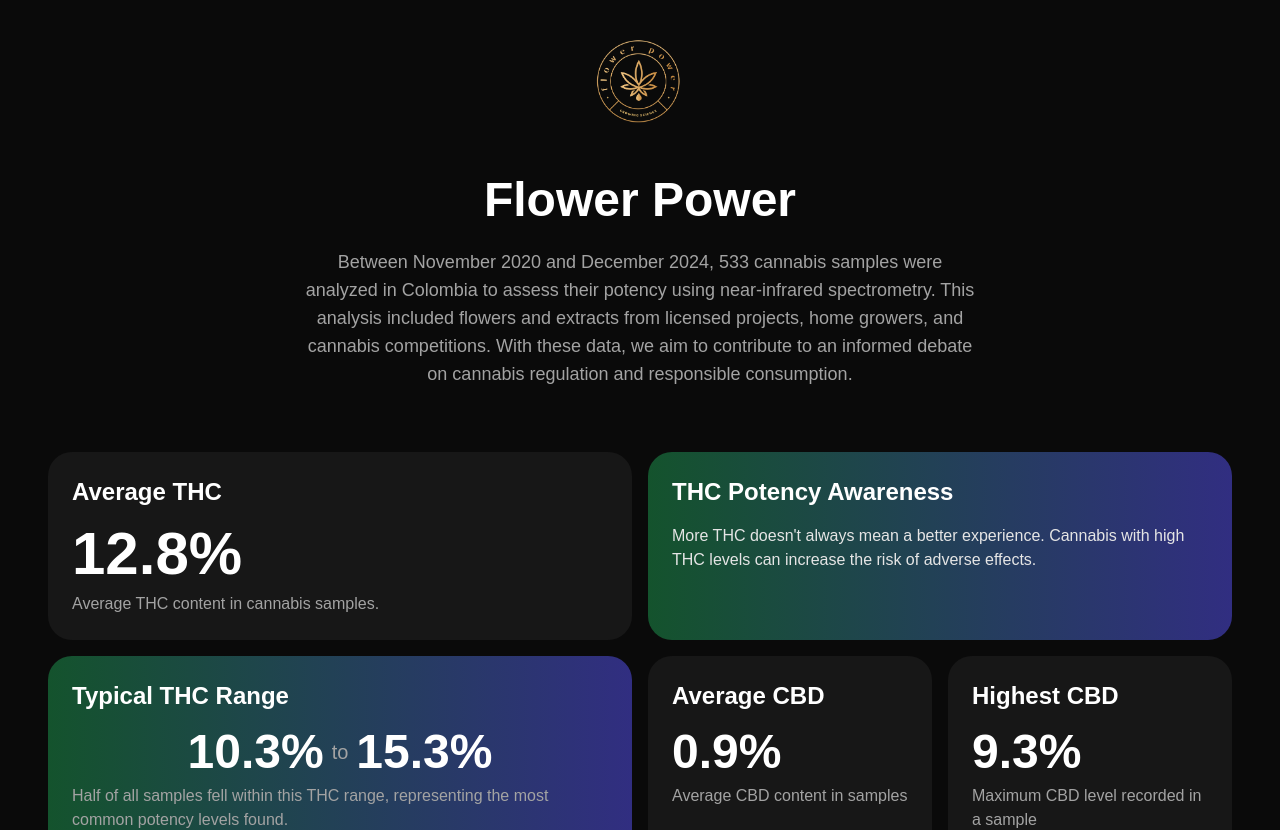
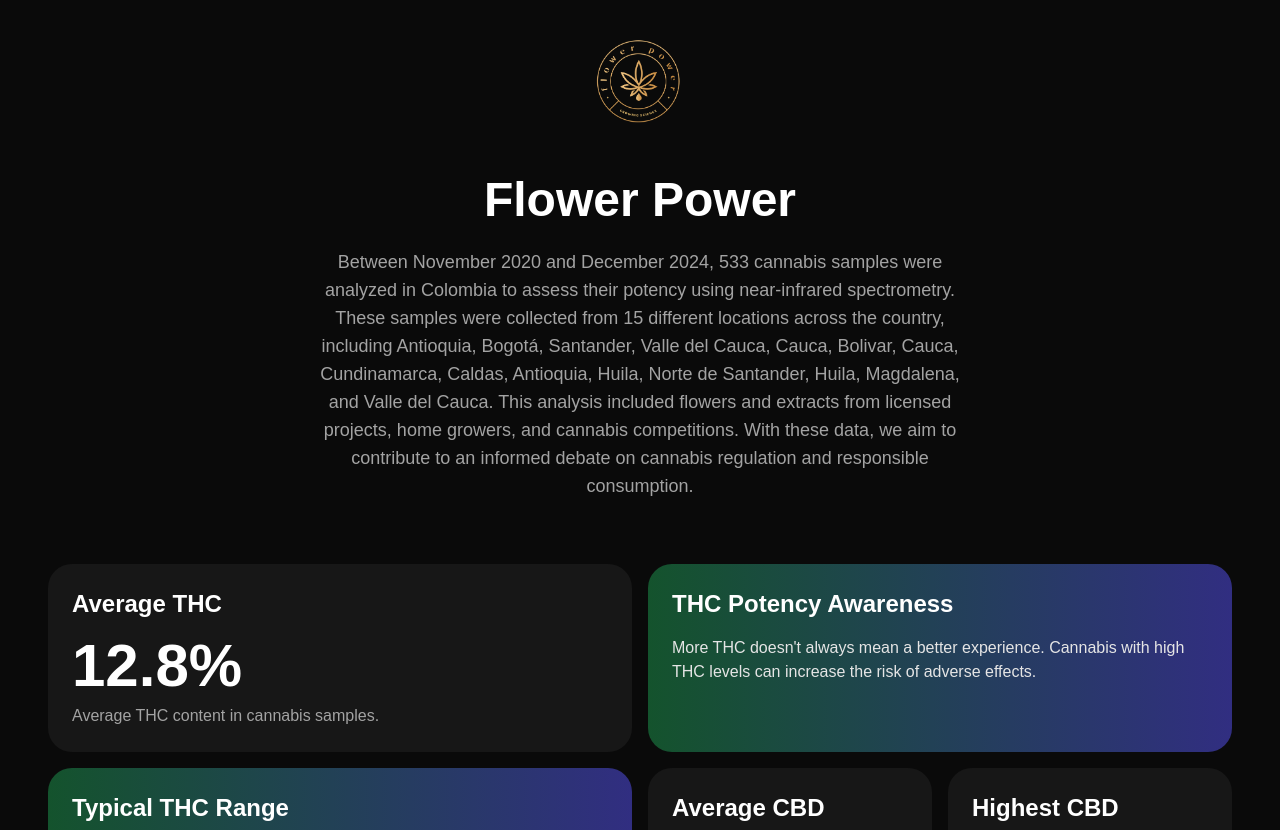
Before and after one commit to focardozom/flor-power, a Next.js app: page / in a window 1280 px wide. Shown: the top 830 px of the page. Built offline with nearby package versions, Linux system fonts and the light colour scheme.

Commit message:
Add sample cities

```diff
--- a/app/page.tsx
+++ b/app/page.tsx
@@ -41,7 +41,7 @@ const BentoGrid = () => {
             animate={{ opacity: 1, y: 0 }}
             transition={{ duration: 0.5, delay: 0.2 }}
           >
-            Between November 2020 and December 2024, 533 cannabis samples were analyzed in Colombia to assess their potency using near-infrared spectrometry. This analysis included flowers and extracts from licensed projects, home growers, and cannabis competitions. With these data, we aim to contribute to an informed debate on cannabis regulation and responsible consumption.
+            Between November 2020 and December 2024, 533 cannabis samples were analyzed in Colombia to assess their potency using near-infrared spectrometry. These samples were collected from 15 different locations across the country, including Antioquia, Bogotá, Santander, Valle del Cauca, Cauca, Bolivar, Cauca, Cundinamarca, Caldas, Antioquia, Huila, Norte de Santander, Huila, Magdalena, and Valle del Cauca. This analysis included flowers and extracts from licensed projects, home growers, and cannabis competitions. With these data, we aim to contribute to an informed debate on cannabis regulation and responsible consumption.
           </motion.p>
         </div>
 
```
